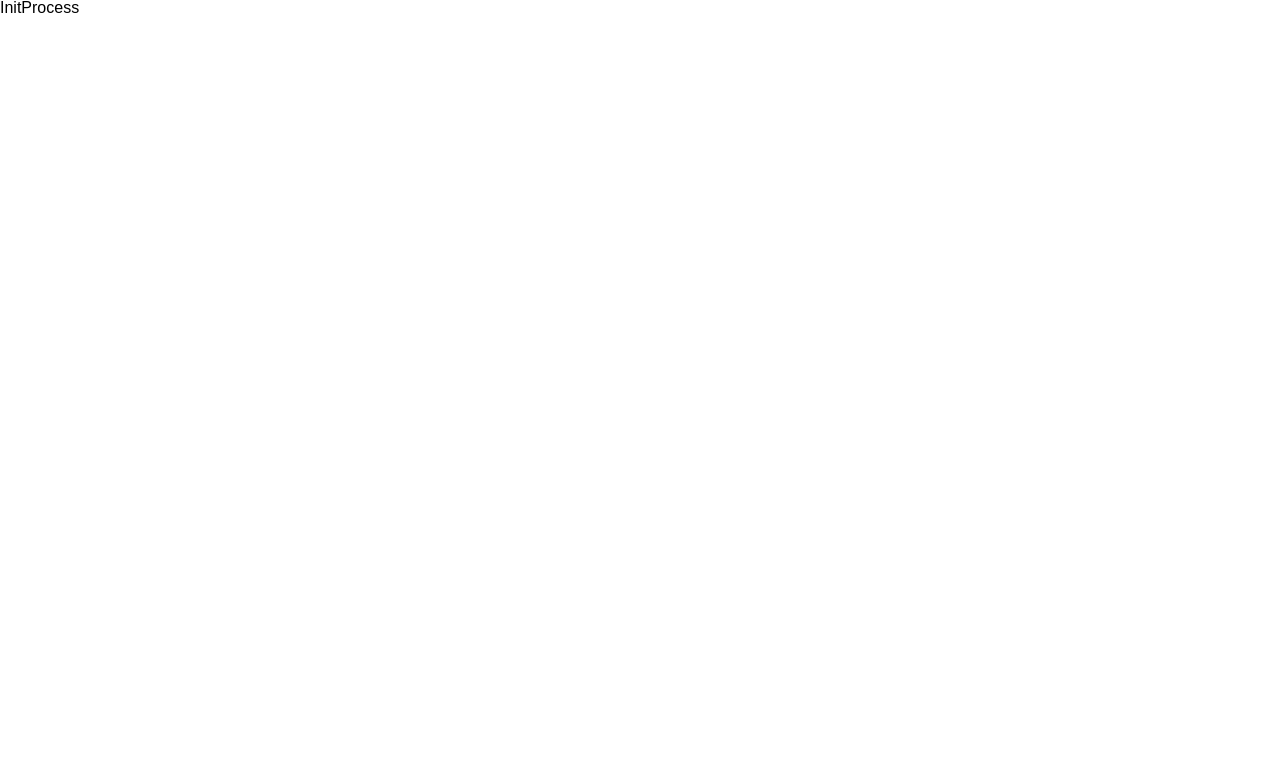
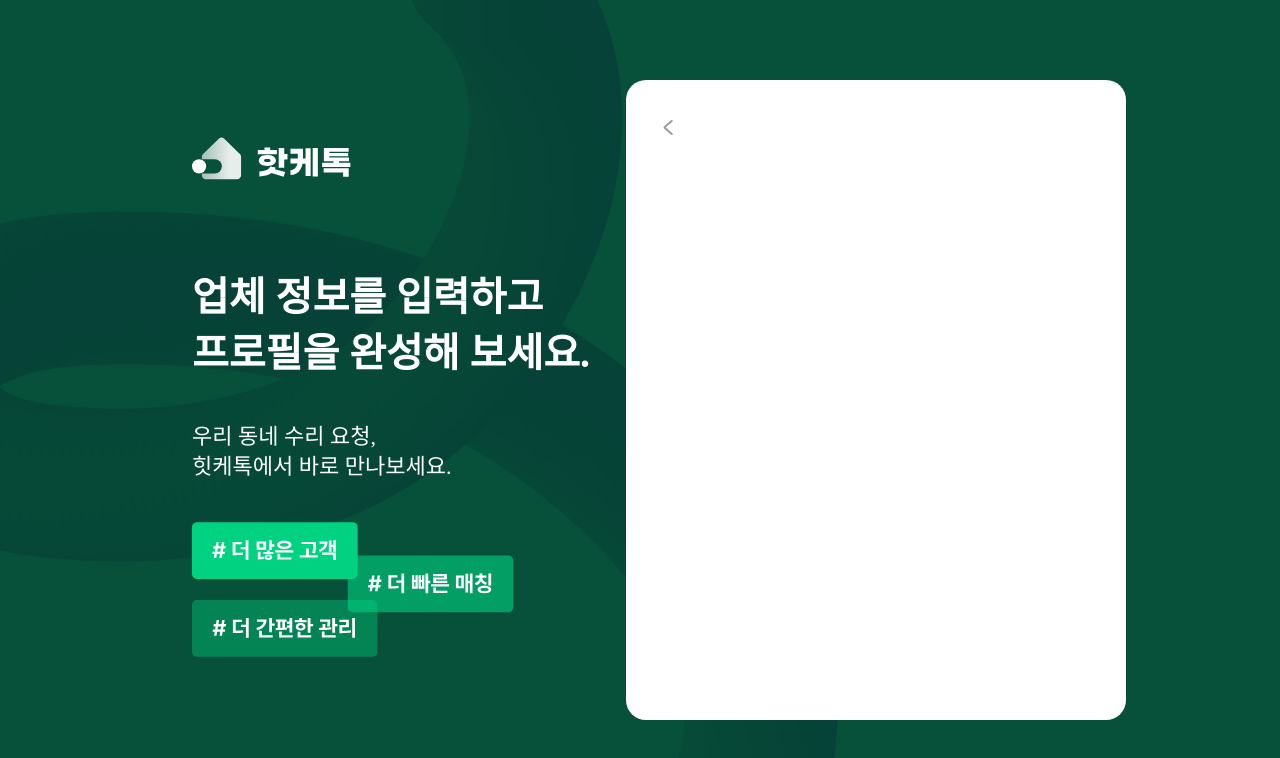
Before and after one commit to HotKeTok/HotKeTok-FE-vendor, a React (Vite) app: page /init-process in a window 1280 px wide. Shown: the top 758 px of the page. Built offline with nearby package versions, Linux system fonts and the light colour scheme.

Commit message:
feat: 퍼블리싱 초기 세팅

```diff
--- a/src/pages/InitProcess.jsx
+++ b/src/pages/InitProcess.jsx
@@ -1,3 +1,9 @@
+import InitProcessTemplate from '../templates/InitProcessTemplate';
+
 export default function InitProcess() {
-  return <div>InitProcess</div>;
+  return (
+    <div>
+      <InitProcessTemplate />
+    </div>
+  );
 }
--- /dev/null
+++ b/src/templates/InitProcessTemplate.jsx
@@ -0,0 +1,109 @@
+import React from 'react';
+import styled from 'styled-components';
+import { color, typo } from '../styles/tokens';
+import imgBackground from '../assets/common/img-background.png';
+
+import TextField from '../components/common/TextField';
+import Button from '../components/common/Button';
+import ButtonSmall from '../components/common/ButtonSmall';
+
+import LeftSection from '../components/onbording/LeftSection';
+import { Column, Row } from '../styles/flex';
+
+import iconArrowLeft from '../assets/common/icon-arrow-left.svg';
+import { useNavigate } from 'react-router-dom';
+
+export default function InitProcessTemplate() {
+  const nav = useNavigate();
+  return (
+    <div>
+      <BackgroundContainer background={imgBackground}>
+        <Content>
+          <LeftSection
+            maintext={'업체 정보를 입력하고 \n프로필을 완성해 보세요.'}
+            subtext={'우리 동네 수리 요청, \n 힛케톡에서 바로 만나보세요.'}
+          />
+          <RightSection>
+            <BackButton
+              onClick={() => {
+                nav(-1);
+              }}
+            >
+              <img src={iconArrowLeft} />
+            </BackButton>
+          </RightSection>
+        </Content>
+      </BackgroundContainer>
+    </div>
+  );
+}
+
+// 배경 컨테이너
+const BackgroundContainer = styled.div`
+  width: 100vw;
+  height: 100vh;
+  background-image: ${({ background }) => `url(${background})`};
+  background-size: cover;
+  background-position: center;
+  position: relative;
+`;
+
+// 오버레이 콘텐츠
+const Content = styled.div`
+  display: flex;
+  justify-content: space-between;
+  align-items: center;
+  position: absolute;
+  top: 20%;
+  left: 15%;
+  bottom: 20%;
+  right: 12%;
+`;
+const RightSection = styled.div`
+  position: relative;
+  display: flex;
+  width: 500px;
+  min-height: 80vh;
+  padding: 85px 80px;
+  flex-direction: column;
+  justify-content: space-between;
+  border-radius: 20px;
+  background: #fff;
+`;
+
+const SignUpText = styled.div`
+  ${typo('h2')};
+  color: ${color('black')};
+`;
+
+const Label = styled.div`
+  ${typo('caption1')};
+  color: ${color('grayscale.600')};
+  margin-bottom: 4px;
+`;
+
+const GuideText = styled.div`
+  ${typo('caption2')};
+  color: ${color('grayscale.400')};
+  margin-top: 4px;
+  white-space: pre-line;
+`;
+
+const BackButton = styled.button`
+  position: absolute;
+  top: 25px;
+  left: 20px;
+  width: 44px;
+  height: 44px;
+  padding: 0;
+  border: none;
+  background: none;
+  cursor: pointer;
+  display: flex;
+  align-items: center;
+  justify-content: center;
+
+  & img {
+    width: 10px;
+  }
+`;
```
